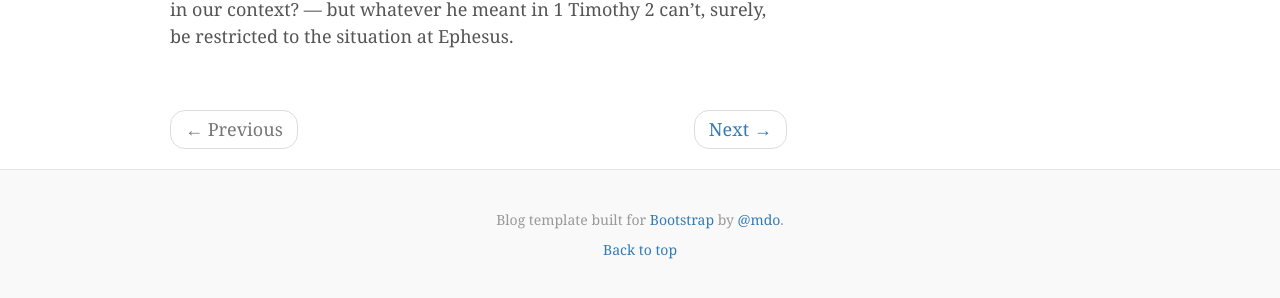
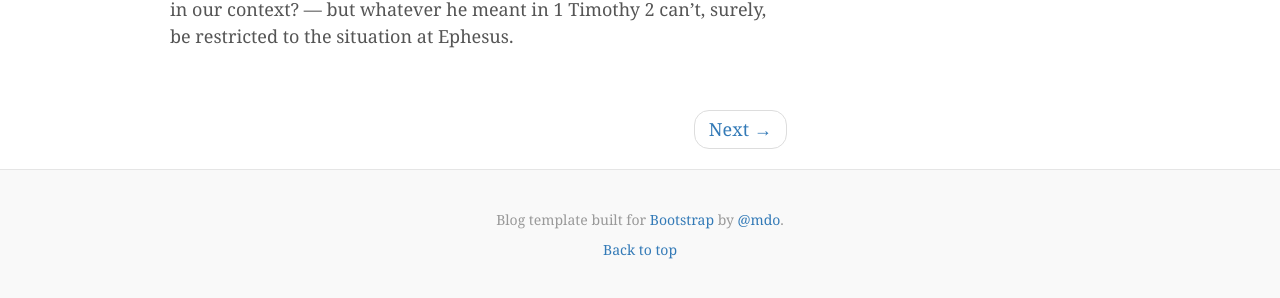
Before and after one commit to anthonyjsmith/anthonyjsmith.github.io, a Jekyll site: the page built from index.html, in a window 1280 px wide and 900 px high, scrolled down 27131 px. Shown: the part 590-888 px from the top of the window. Built offline with Jekyll 4.4.1, drawn with Linux system fonts in a browser that asks for light colours; nearby versions of some CDN libraries; the list of posts is cut into pages by our own code; comment, search, counter and statistics services are not loaded.

Commit message:
Don't display previous/next buttons (even disabled) if there are no previous/next pages

```diff
--- a/index.html
+++ b/index.html
@@ -21,13 +21,9 @@ layout: index
               <ul class="pager">
               {% if paginator.previous_page %}
                 <li class="previous"><a rel="previous" href="{{ paginator.previous_page_path | replace: 'index.html', '' }}">&#8592; Previous</a></li>
-              {% else %}
-                <li class="previous disabled"><span>&#8592; Previous</span></li>
               {% endif %}
               {% if paginator.next_page %}
                 <li class="next"><a rel="next" href="{{ paginator.next_page_path }}">Next &#8594;</a></li>
-              {% else %}
-                <li class="next disabled"><span>Next &#8594;</span></li>
               {% endif %}
               </ul>
             </nav>
```
